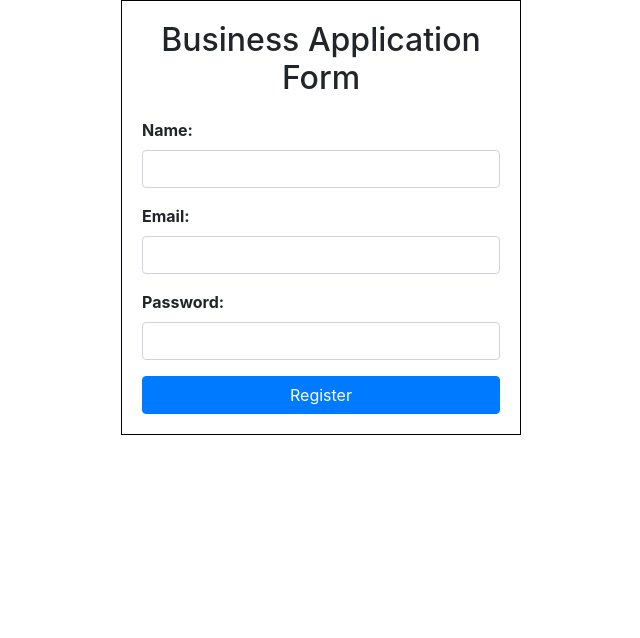
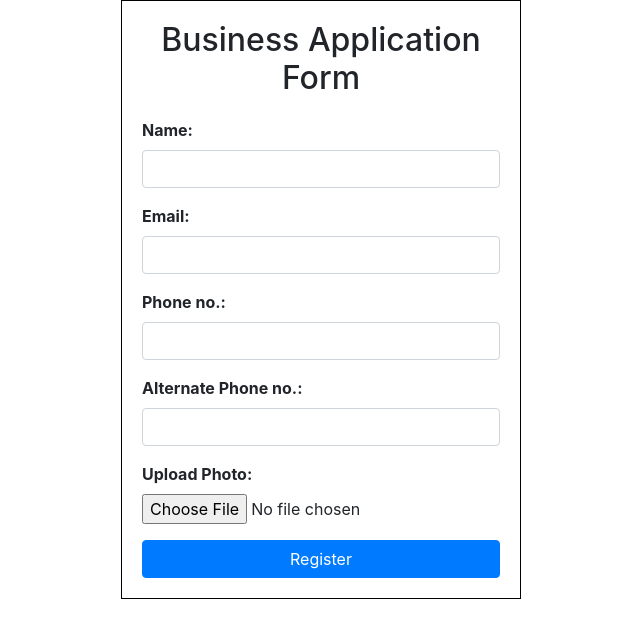
Before and after one commit to ravib7/MPCC-Project, a PHP site: page /crud/Form.php in a window 1280 px wide. Shown: the top 638 px of the page, without its empty margins (319-959 px from the left). Run offline with PHP 8.4, Linux system fonts and the light colour scheme.

Commit message:
added folder

```diff
--- a/MPCC/crud/Form.php
+++ b/MPCC/crud/Form.php
@@ -23,17 +23,17 @@
         <input type="email" class="form-control" id="email" name="email" required>
       </div>
       <div class="form-group">
-        <label for="password">Password:</label>
-        <input type="password" class="form-control" id="password" name="password" required>
+        <label for="phone">Phone no.:</label>
+        <input type="phone" class="form-control" id="phone" name="phone" required>
       </div>
-      <!-- <div class="form-group">
-        <label for="phone">Phone:</label>
-        <input type="phone" class="form-control" id="phone" name="phone" required>
-      </div> -->
-      <!-- <div class="form-group">
+      <div class="form-group">
+        <label for="phone">Alternate Phone no.:</label>
+        <input type="phone" class="form-control" id="ahone" name="aphone">
+       </div>
+        <div class="form-group">
         <label for="photo">Upload Photo:</label>
         <input type="file" class="form-control-file" id="photo" name="photo">
-      </div> -->
+      </div>
       <button type="submit" class="btn btn-primary" name="register">Register</button>
     </form>
   </div>
@@ -43,14 +43,15 @@
 
 <?php
 if(isset($_POST['register'])) {
-    $name     =  $_POST['name'];
-    $email    =  $_POST['email'];
-    $password =  $_POST['password'];
-    // $phone =  $_POST['Phone'];
+    $name                 =  $_POST['name'];
+    $email                =  $_POST['email'];
+    $phone                =  $_POST['phone'];
+    $aphone         	    =  $_POST['aphone'];
+
     // $photo    =  $_FILES['photo']['name'];
 
-    $query = "INSERT INTO crud (name, email, password)
-    VALUES('$name', '$email', '$password')";
+    $query = "INSERT INTO crud (name, email, phone, aphone)
+    VALUES('$name', '$email', '$phone', '$aphone')";
 
     $data = mysqli_query($conn, $query);
 
--- a/MPCC/crud/ajax.js
+++ b/MPCC/crud/ajax.js
@@ -22,12 +22,14 @@
 		var id=$(this).attr("data-id");
 		var name=$(this).attr("data-name");
 		var email=$(this).attr("data-email");
-		var password=$(this).attr("data-password");
+		var phone=$(this).attr("data-phone");
+		var aphone=$(this).attr("data-aphone");
 		// var city=$(this).attr("data-city");
 		$('#id_u').val(id);
 		$('#name_u').val(name);
 		$('#email_u').val(email);
-		$('#password_u').val(password);
+		$('#phone_u').val(phone);
+		$('#aphone_u').val(aphone);
 		// $('#city_u').val(city);
 	});
 
--- a/MPCC/crud/crud.sql
+++ b/MPCC/crud/crud.sql
@@ -33,14 +33,14 @@ CREATE TABLE `crud` (
   `name` varchar(60) NOT NULL,
   `email` varchar(30) NOT NULL,
   `phone` varchar(20) NOT NULL,
-  `city` varchar(20) NOT NULL
+  `aphone` varchar(20) NOT NULL,
 ) ENGINE=InnoDB DEFAULT CHARSET=latin1;
 
 --
 -- Dumping data for table `crud`
 --
 
-INSERT INTO `crud` (`id`, `name`, `email`, `phone`, `city`) VALUES
+INSERT INTO `crud` (`id`, `name`, `email`, `phone`, 'aphone') VALUES
 (40, 'divya', 'amohapatra7000@gmail.com', '9114950911', 'balasore'),
 (42, 'Divyasundar sahu', 'amohapatra7000@gmail.com', '999999999', 'balasore'),
 (43, 'arpita', 'amohapatra7000@gmail.com', '9114950911', 'balasore');
```
Also changed, not shown: MPCC/crud/ajax/ajax.js (+5 -2 lines), MPCC/crud/backend/save.php (+7 -5 lines), MPCC/crud/index.php (+19 -14 lines), MPCC/form.jpeg (added).
